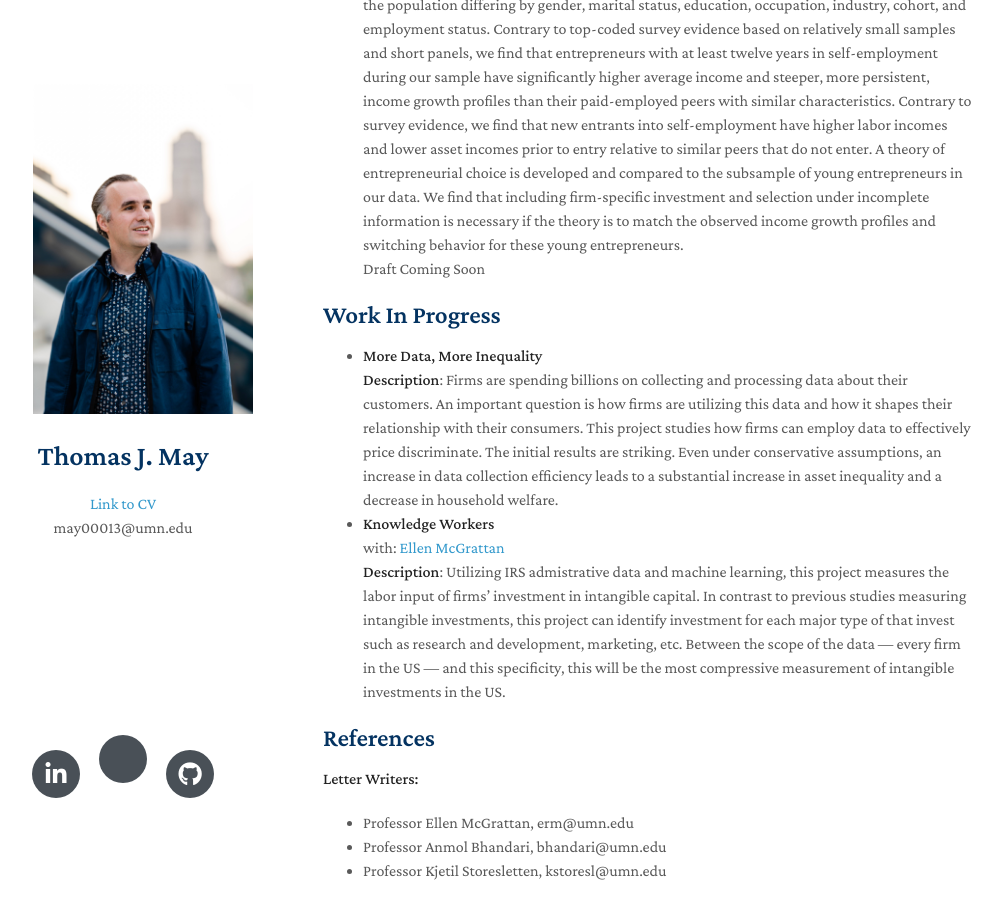
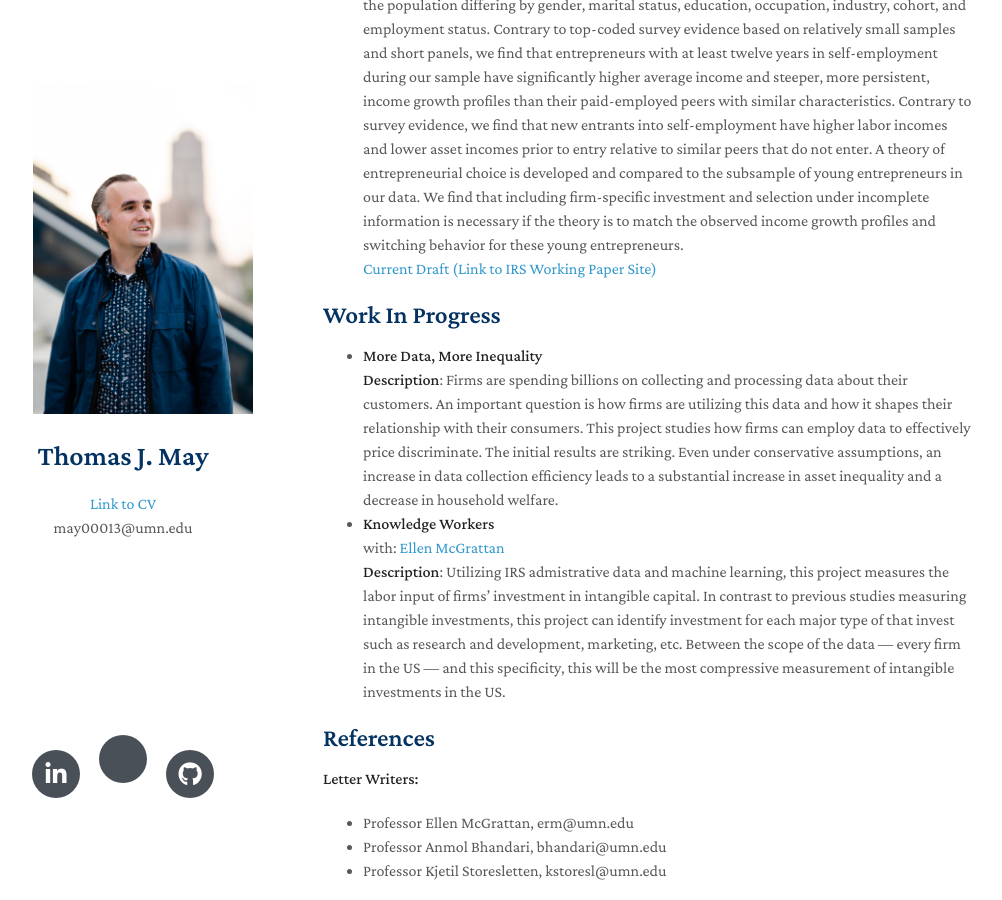
Before and after one commit to MayEcon/mayecon.github.io, a Jekyll site: the page built from index.md, in a window 1280 px wide and 900 px high, scrolled down 822 px. Shown: the whole window, without its empty margins (147-1149 px from the left). Built offline with Jekyll 4.4.1, drawn with Linux system fonts in a browser that asks for light colours; nearby versions of some CDN libraries; a style sheet for code colours, icons or effects is not loaded; our own code applies the rules of GitHub Pages for plain Markdown files.

Commit message:
Update index.md

```diff
--- a/index.md
+++ b/index.md
@@ -21,7 +21,7 @@ I am an Economics Ph.D. student at University of Minnesota with an expected grad
   with: [Anmol Bhandari](http://www.bhandarianmol.com), [Tobey Kass](https://sites.google.com/umn.edu/tobeykass/), [Ellen McGrattan](http://users.econ.umn.edu/~erm/), and Evan Schultz
   <br>
   **Abstract:** This paper elucidates the nature of entrepreneurship by comparing life-cycle income profiles and outcomes of individuals who share similar characteristics but differ in their choice of self- or paid-employment. Results are based on U.S. administrative data from the Internal Revenue Service and Social Security Administration over the period 2000–2015 for subgroups of the population differing by gender, marital status, education, occupation, industry, cohort, and employment status. Contrary to top-coded survey evidence based on relatively small samples and short panels, we find that entrepreneurs with at least twelve years in self-employment during our sample have significantly higher average income and steeper, more persistent, income growth profiles than their paid-employed peers with similar characteristics. Contrary to survey evidence, we find that new entrants into self-employment have higher labor incomes and lower asset incomes prior to entry relative to similar peers that do not enter. A theory of entrepreneurial choice is developed and compared to the subsample of young entrepreneurs in our data. We find that including firm-specific investment and selection under incomplete information is necessary if the theory is to match the observed income growth profiles and switching behavior for these young entrepreneurs.
- <br>Draft Coming Soon
+ <br>[Current Draft (Link to IRS Working Paper Site)](https://www.irs.gov/pub/irs-soi/22rpnatureofentrepreneurship.pdf)
 
 ## Work In Progress
 - **More Data, More Inequality**
```
